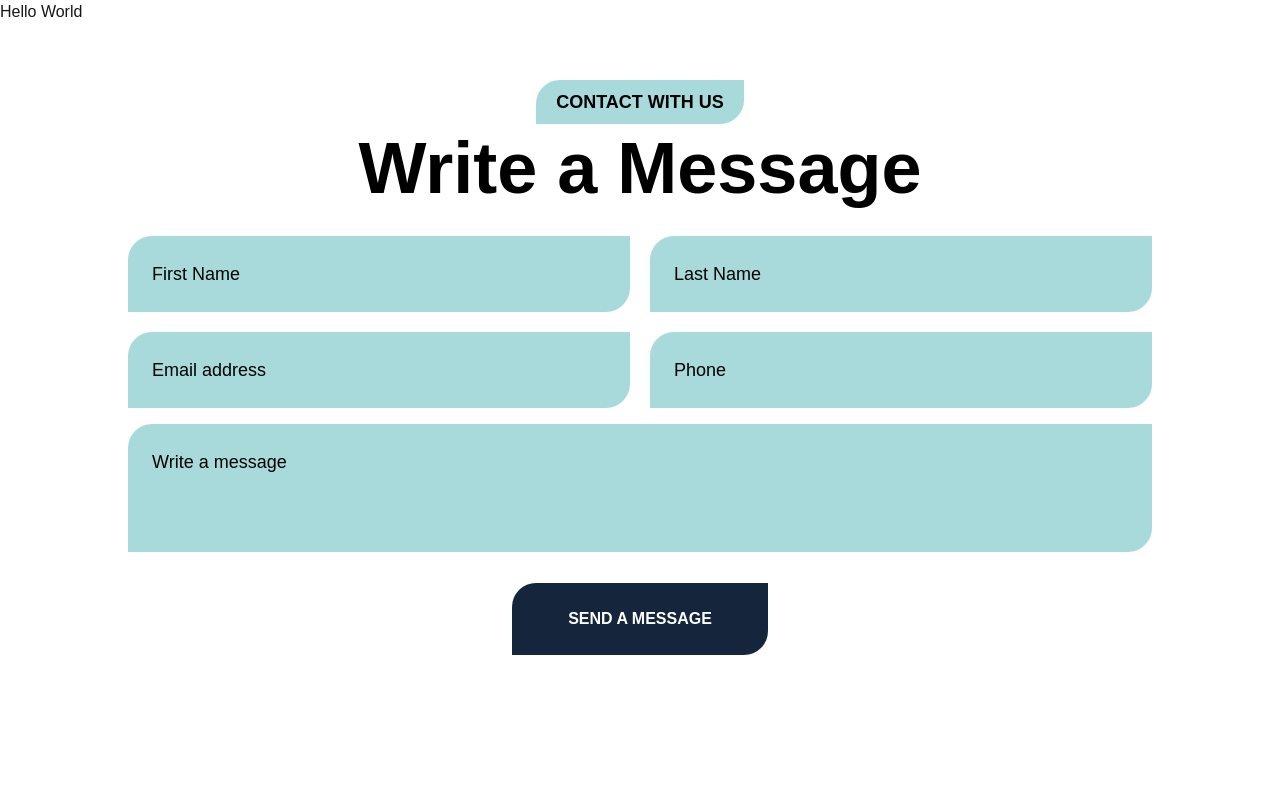
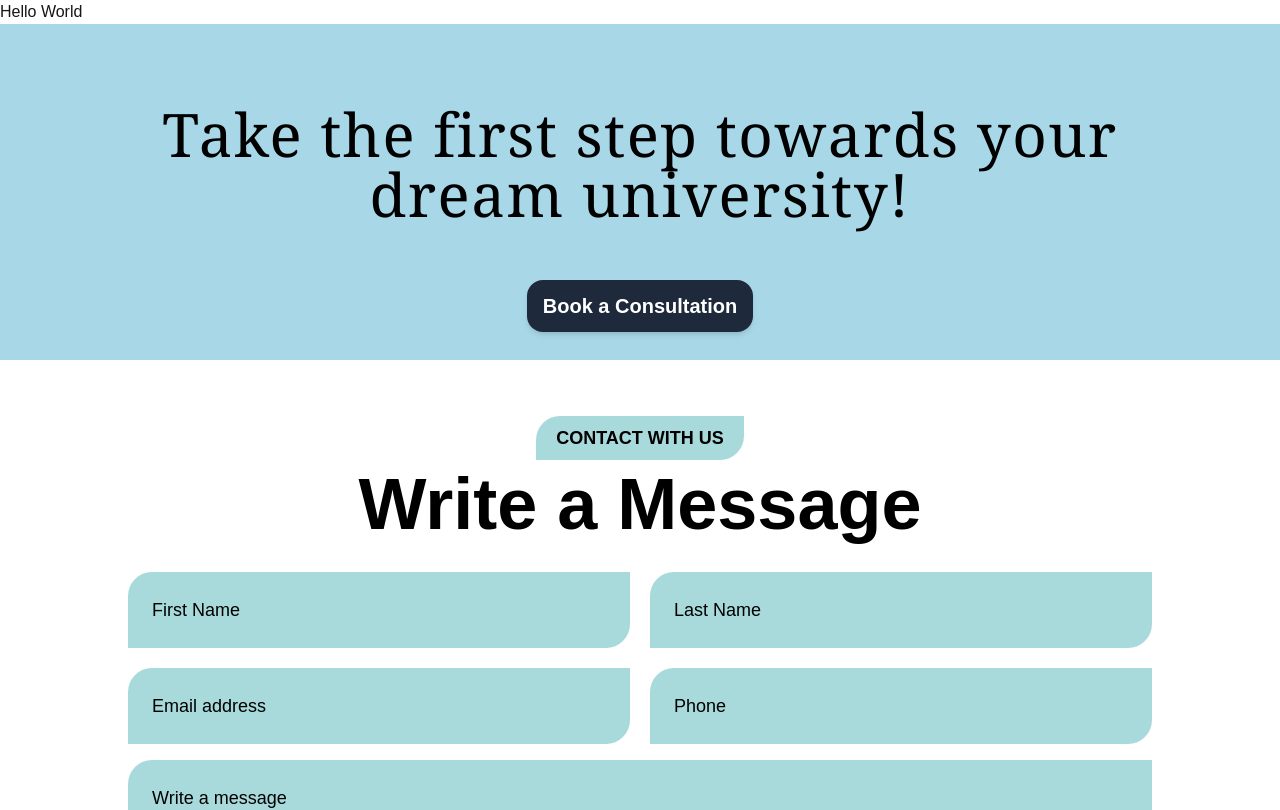
Before and after one commit to ziyadmangalasseri/Wise-Way-Education, a Next.js app: page / in a window 1280 px wide. Shown: the top 810 px of the page. Built offline with nearby package versions, Linux system fonts and the light colour scheme.

Commit message:
Book consultation component

```diff
--- a/app/layout.js
+++ b/app/layout.js
@@ -1,6 +1,7 @@
 import { Geist, Geist_Mono } from "next/font/google";
 import "./globals.css";
 import {ContactForm} from "../components/ContactForm";
+import { BookConsultation } from "@/components/BookConsultation";
 
 // const geistSans = Geist({
 //   variable: "--font-geist-sans",
@@ -23,6 +24,7 @@ export default function RootLayout({ children }) {
       <body className="bg-white">
         <div>
         {children}
+        <BookConsultation />
         <ContactForm />
         </div>
         </body>
--- /dev/null
+++ b/components/BookConsultation.js
@@ -0,0 +1,16 @@
+import React from 'react'
+
+export const BookConsultation = () => {
+  return (
+    <div className="bg-[#A8D8E8] text-center pt-20 pb-7 px-4">
+    <h2 className="text-2xl md:text-6xl lg:text-6xl sm:text-2xl font-serif font-light  text-black tracking-wide leading-[2.4]">
+    <span className="tracking-wide">Take the first step towards your</span>
+     <br />
+  <span className="tracking-wide">dream university!</span>
+    </h2>
+    <button className="mt-14 bg-[#1E293B] text-white text-lg md:text-xl font-bold px-4 py-3 rounded-2xl shadow-md transition duration-300 hover:bg-[#0F172A]">
+      Book a Consultation
+    </button>
+  </div>
+  )
+}
--- a/components/ContactForm.js
+++ b/components/ContactForm.js
@@ -19,28 +19,28 @@ export const ContactForm = () => {
           <input
             type="text"
             placeholder="First Name"
-            className="p-6 bg-[#A8DADC] rounded-tl-3xl placeholder-black rounded-br-3xl outline-none w-full text-lg"
+            className="p-6 bg-[#A8DADC] rounded-tl-3xl text-black placeholder-black rounded-br-3xl outline-none w-full text-lg"
           />
           <input
             type="text"
             placeholder="Last Name"
-            className="p-6 bg-[#A8DADC] rounded-tl-3xl placeholder-black rounded-br-3xl outline-none w-full text-lg"
+            className="p-6 bg-[#A8DADC] rounded-tl-3xl text-black placeholder-black rounded-br-3xl outline-none w-full text-lg"
           />
           <input
             type="email"
             placeholder="Email address"
-            className="p-6 bg-[#A8DADC] rounded-tl-3xl placeholder-black rounded-br-3xl outline-none w-full text-lg"
+            className="p-6 bg-[#A8DADC] rounded-tl-3xl text-black placeholder-black rounded-br-3xl outline-none w-full text-lg"
           />
           <input
             type="tel"
             placeholder="Phone"
-            className="p-6 bg-[#A8DADC] rounded-tl-3xl placeholder-black rounded-br-3xl outline-none w-full text-lg"
+            className="p-6 bg-[#A8DADC] rounded-tl-3xl text-black placeholder-black rounded-br-3xl outline-none w-full text-lg"
           />
         </div>
 
         <textarea
           placeholder="Write a message"
-          className="w-full h-32 mt-4 p-6 bg-[#A8DADC] rounded-tl-3xl placeholder-black rounded-br-3xl text-lg outline-none resize-none"
+          className="w-full h-32 mt-4 p-6 bg-[#A8DADC] rounded-tl-3xl text-black placeholder-black rounded-br-3xl text-lg outline-none resize-none"
         ></textarea>
 
         {/* Submit Button */}
```
